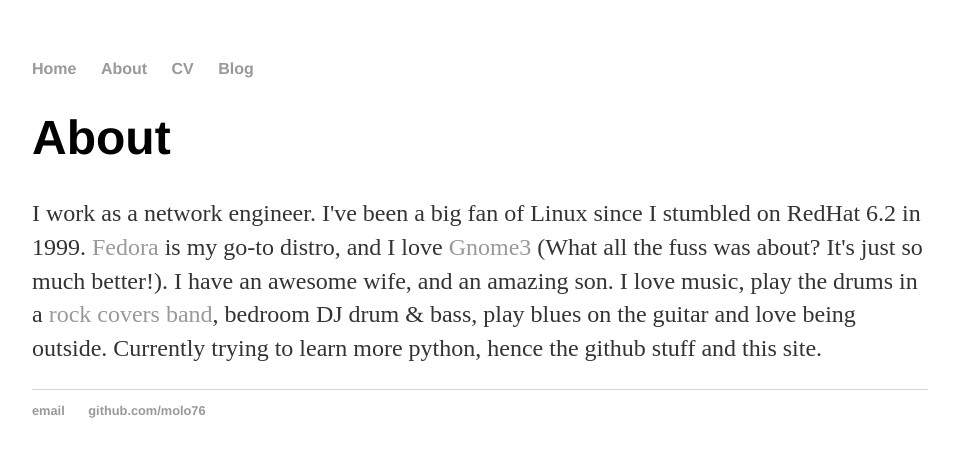
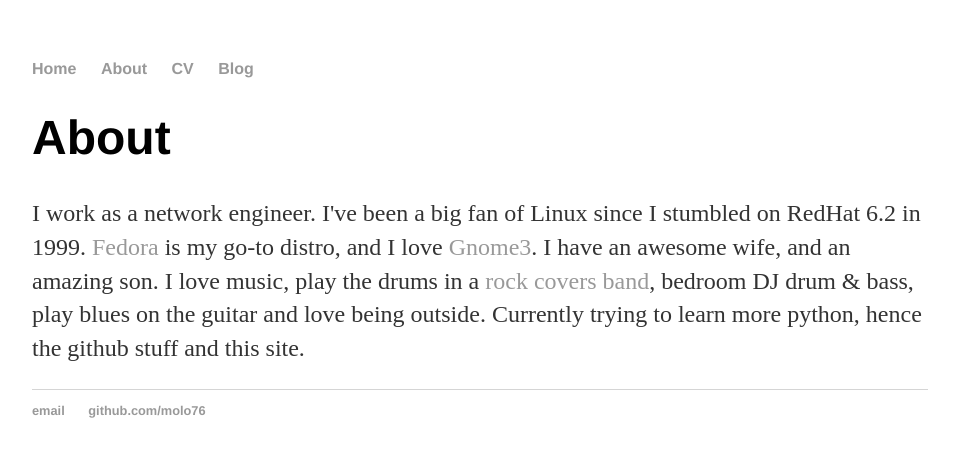
Before and after one commit to molo76/molo76.github.io, a Jekyll site: the page built from about/index.html, in a window 1280 px wide. Shown: the top 457 px of the page, without its empty margins (160-1113 px from the left). Built offline with Jekyll 4.4.1, drawn with Linux system fonts in a browser that asks for light colours.

Commit message:
corrected html snafu on about

```diff
--- a/about/index.html
+++ b/about/index.html
@@ -5,5 +5,5 @@
 <div class="blurb">
       		  <h1>{{ page.title }}</h1>
 <p>
-I work as a network engineer. I've been a big fan of Linux since I stumbled on RedHat 6.2 in 1999. <a href="http://fedoraproject.org/">Fedora</a> is my go-to distro, and I love <a href="https://www.gnome.org/gnome-3/">Gnome3</a> (What all the fuss was about? It's just so much better!). I have an awesome wife, and an amazing son. I love music, play the drums in a <a href="http://www.octanspring.co.uk">rock covers band</a>, bedroom DJ drum & bass, play blues on the guitar and love being outside. Currently trying to learn more python, hence the github stuff and this site.</p>
+I work as a network engineer. I've been a big fan of Linux since I stumbled on RedHat 6.2 in 1999. <a href="http://fedoraproject.org/">Fedora</a> is my go-to distro, and I love <a href="https://www.gnome.org/gnome-3/">Gnome3</a>. I have an awesome wife, and an amazing son. I love music, play the drums in a <a href="http://www.octanspring.co.uk">rock covers band</a>, bedroom DJ drum & bass, play blues on the guitar and love being outside. Currently trying to learn more python, hence the github stuff and this site.</p>
 </div><!-- /.blurb -->
```
